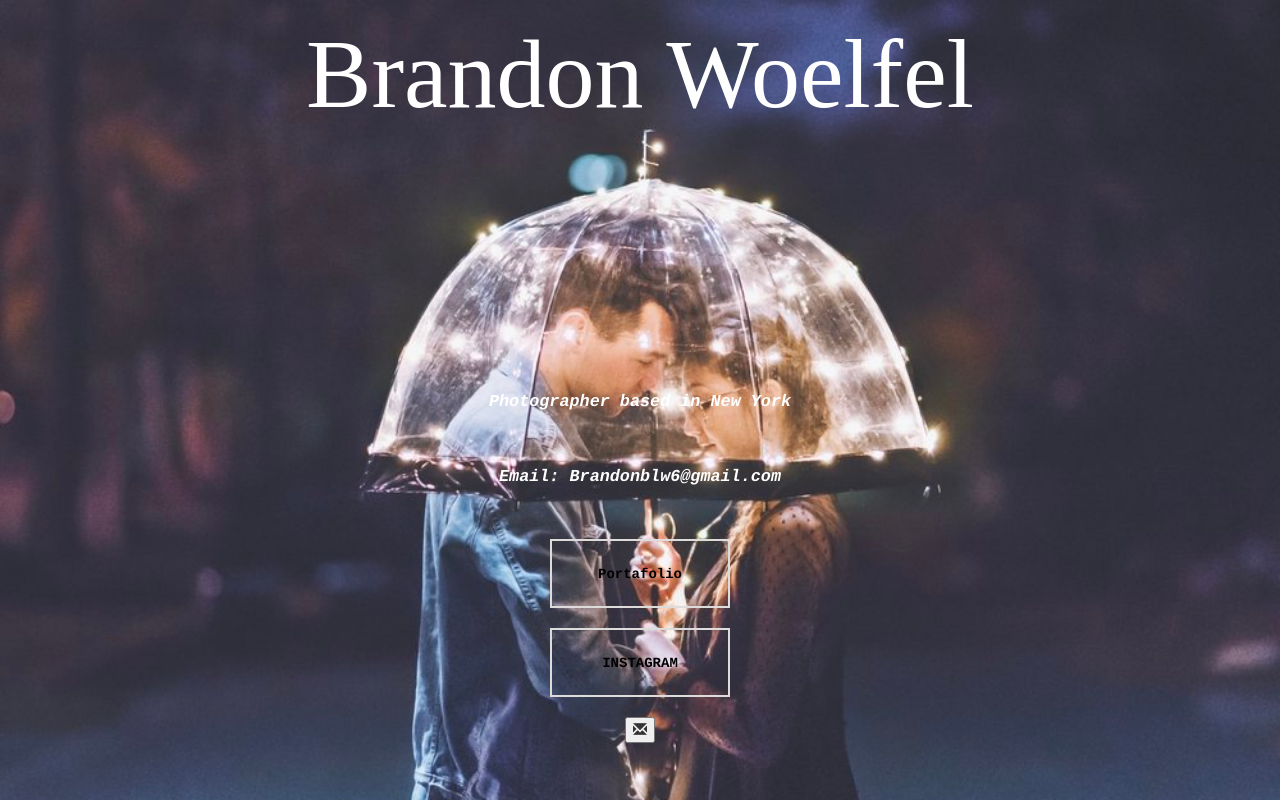
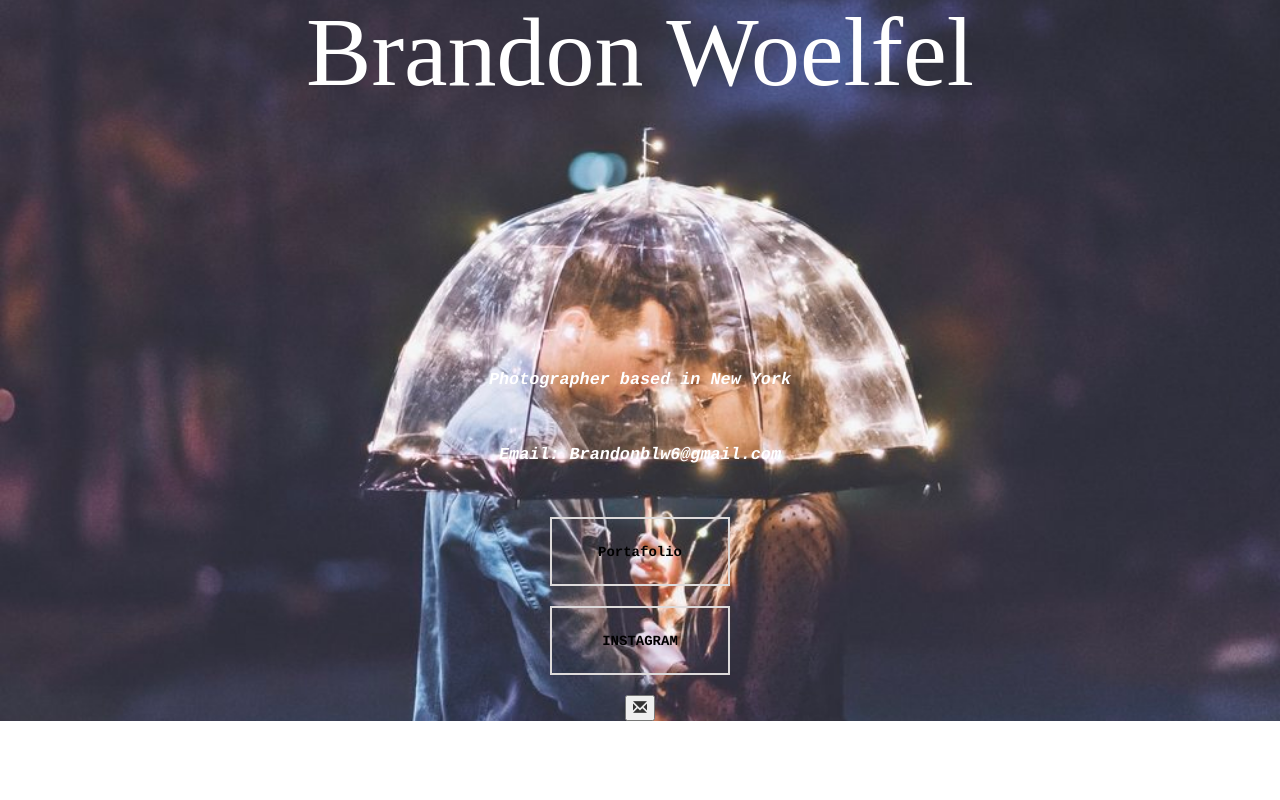
Before and after one commit to fernandovegaa/fernandovegaa.github.io, a plain HTML site: page proyectoparcial2/index.html in a window 1280 px wide. Drawn offline with nearby package versions, Linux system fonts and the light colour scheme.

Commit message:
Add files via upload

```diff
--- a/proyectoparcial2/index.html
+++ b/proyectoparcial2/index.html
@@ -8,7 +8,8 @@
   <script src="https://ajax.googleapis.com/ajax/libs/jquery/3.3.1/jquery.min.js"></script>
   <script src="https://maxcdn.bootstrapcdn.com/bootstrap/3.4.0/js/bootstrap.min.js"></script>
 </head>
-<body  style="background-image:url('imagenes/fondo01.jpg'); background-repeat: no-repeat; background-size: cover; ">
+<body >
+  <div style="background-image:url('imagenes/fondo01.jpg'); background-repeat: no-repeat; background-size: cover; margin-top: -22px">
 
     <h1 style="font-size: 7em; color: white;  text-align: center; "><FONT FACE="small fonts"> Brandon Woelfel</FONT></h1>
     <div style="text-align: center;  margin-top: 50px;"> </div>
@@ -63,6 +64,7 @@
 </div>
       </div>
     </div>
+  </div>
 
 </body>
 </html>
```
